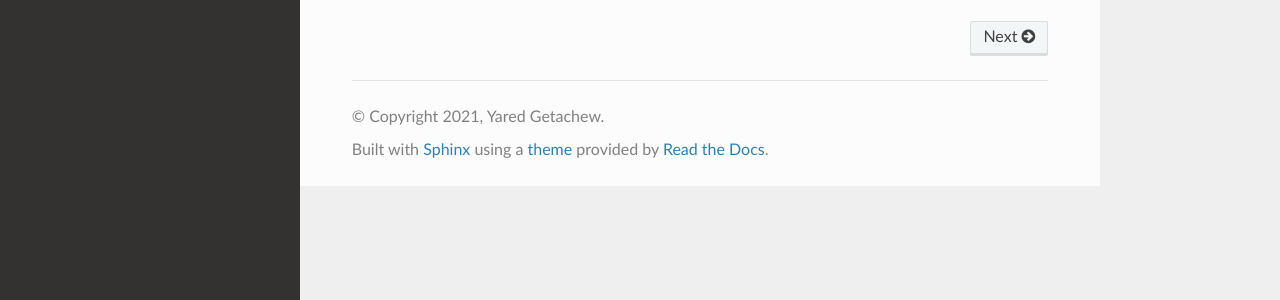
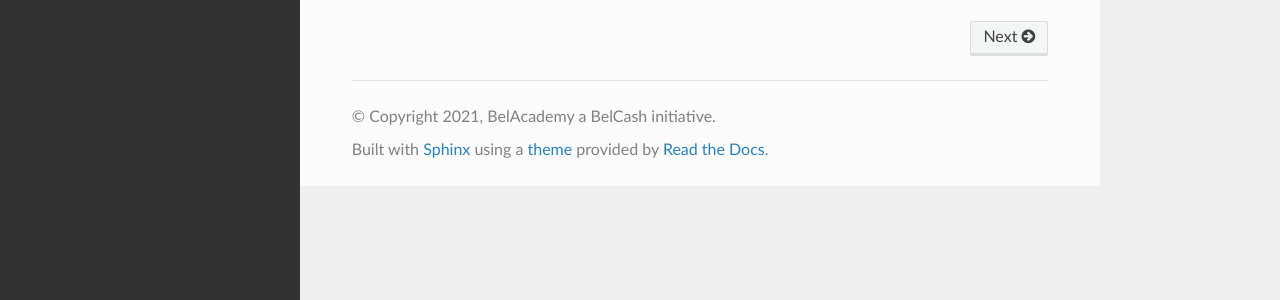
Before and after one commit to belacademy/hellocashapi-integration-guide, a Sphinx documentation site: the page built from docs/source/index.rst, in a window 1280 px wide. Shown: the part 525-825 px from the top of the page. Built offline with Sphinx 7.4.7 and the Read the Docs theme 2.0.0, drawn with Linux system fonts in a browser that asks for light colours.

Commit message:
Changed author info

```diff
--- a/docs/source/conf.py
+++ b/docs/source/conf.py
@@ -54,8 +54,8 @@ master_doc = 'index'
 
 # General information about the project.
 project = 'HelloCash-API-Integration-Guide'
-copyright = '2021, Yared Getachew'
-author = 'Yared Getachew'
+copyright = '2021, BelAcademy a BelCash initiative'
+author = 'BelAcademy a BelCash initiative'
 
 # The version info for the project you're documenting, acts as replacement for
 # |version| and |release|, also used in various other places throughout the
@@ -92,7 +92,7 @@ todo_include_todos = True
 #
 #html_theme = 'alabaster'
 html_theme = 'sphinx_rtd_theme'
-html_theme_path = ['_themes' ]
+html_theme_path = ['_themes']
 html_theme_options = {
     # 'analytics_id': 'UA-XXXXXXX-1',  #  Provided by Google in your dashboard
     # 'analytics_anonymize_ip': False,
@@ -101,7 +101,7 @@ html_theme_options = {
     'prev_next_buttons_location': 'bottom',
     'style_external_links': False,
     'vcs_pageview_mode': '',
-        # 'style_nav_header_background': '#d57b0e',
+    # 'style_nav_header_background': '#d57b0e',
     'style_nav_header_background': '#ff9430',
 
     # Toc options
@@ -169,7 +169,7 @@ latex_elements = {
 #  author, documentclass [howto, manual, or own class]).
 latex_documents = [
     (master_doc, 'HelloCash-API-Integration-Guide.tex', 'HelloCash-API-Integration-Guide Documentation',
-     'Yared Getachew', 'manual'),
+     'BelAcademy a BelCash initiative', 'manual'),
 ]
 
 
```
